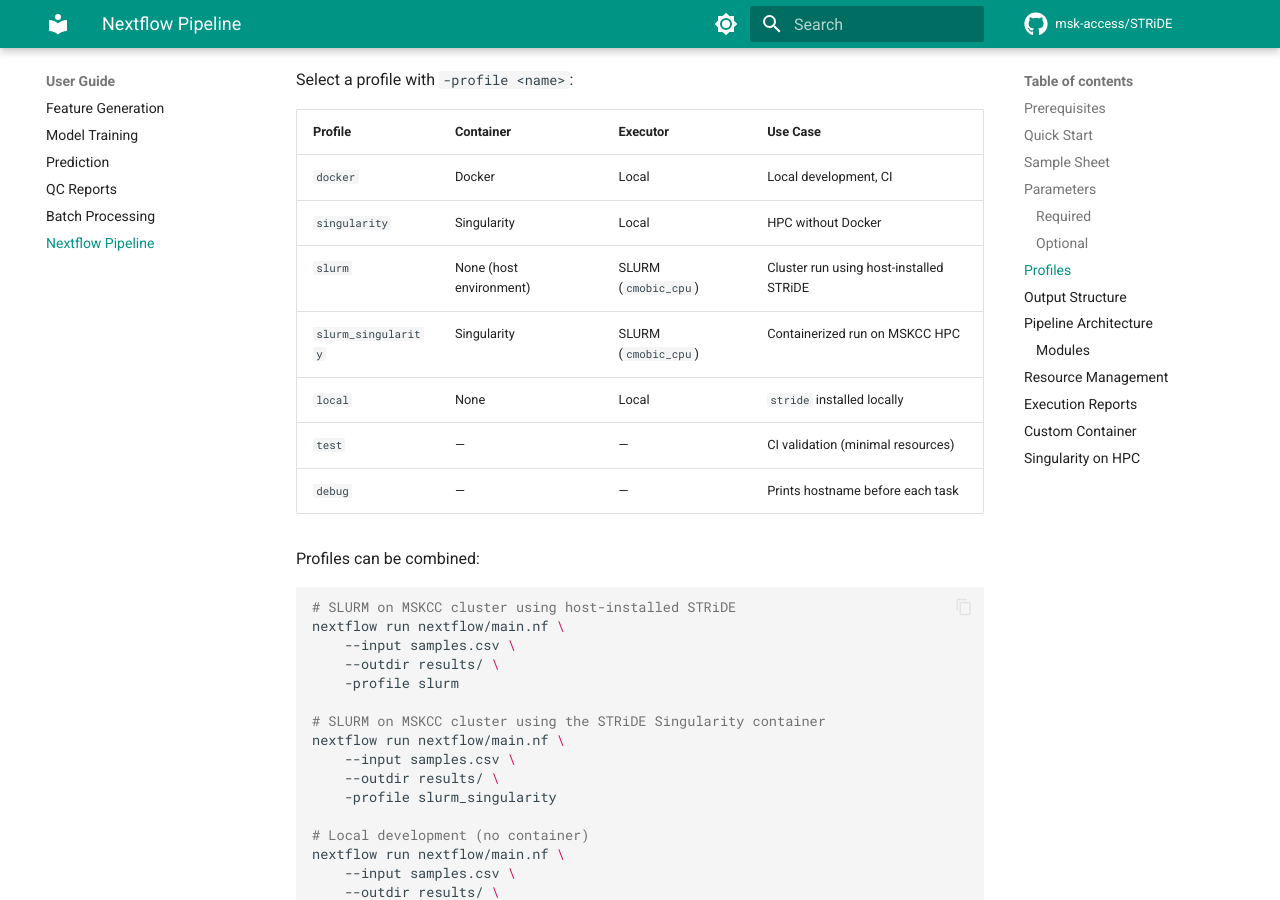
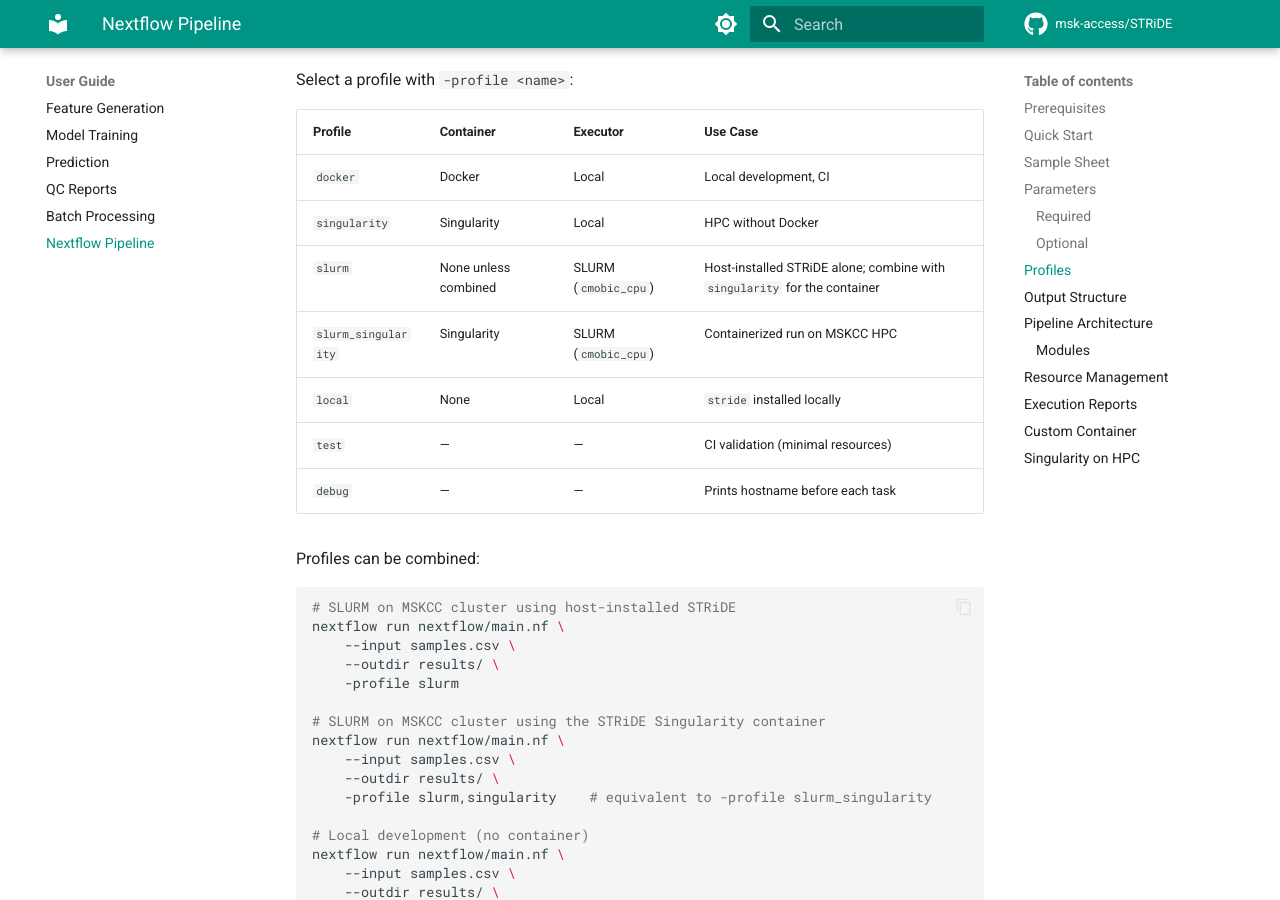
Before and after one commit to msk-access/STRiDE, an MkDocs documentation site: the page built from docs/user-guide/nextflow.md, in a window 1280 px wide and 900 px high, scrolled down 2039 px. Built offline with MkDocs 1.6.1 and Material for MkDocs 9.7.7, drawn with Linux system fonts in a browser that asks for light colours; comment, search, counter and statistics services are not loaded; the version menu is left out.

```diff
--- a/docs/user-guide/nextflow.md
+++ b/docs/user-guide/nextflow.md
@@ -70,7 +70,7 @@
 |---------|-----------|----------|----------|
 | `docker` | Docker | Local | Local development, CI |
 | `singularity` | Singularity | Local | HPC without Docker |
-| `slurm` | None (host environment) | SLURM (`cmobic_cpu`) | Cluster run using host-installed STRiDE |
+| `slurm` | None unless combined | SLURM (`cmobic_cpu`) | Host-installed STRiDE alone; combine with `singularity` for the container |
 | `slurm_singularity` | Singularity | SLURM (`cmobic_cpu`) | Containerized run on MSKCC HPC |
 | `local` | None | Local | `stride` installed locally |
 | `test` | — | — | CI validation (minimal resources) |
@@ -89,7 +89,7 @@
 nextflow run nextflow/main.nf \
     --input samples.csv \
     --outdir results/ \
-    -profile slurm_singularity
+    -profile slurm,singularity    # equivalent to -profile slurm_singularity
 
 # Local development (no container)
 nextflow run nextflow/main.nf \
```
Also changed, not shown: 2 other files.
